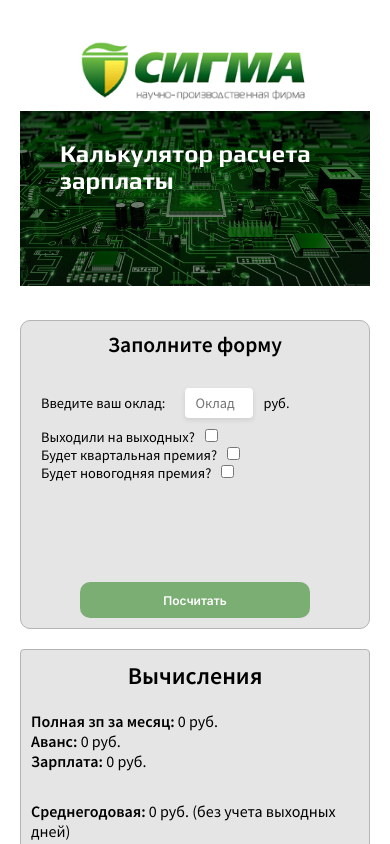
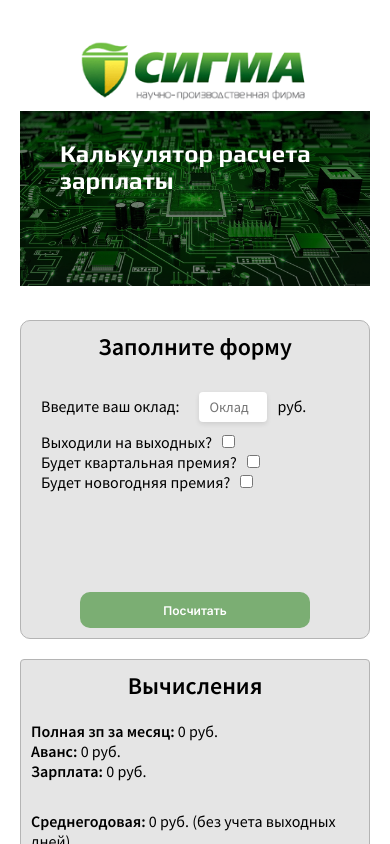
Before and after one commit to fundamentum71/sigma-salary, a React (Create React App) app: page / in a window 390 px wide. Shown: the top 844 px of the page. Built offline with nearby package versions, Linux system fonts and the light colour scheme.

Commit message:
поправил адаптив

```diff
--- a/src/components/addForm/addForm.module.scss
+++ b/src/components/addForm/addForm.module.scss
@@ -14,8 +14,8 @@
 		margin-right: 0px;
 	}
 
-	@media (max-width: 420px) {
-		font-size: 0.9rem;
+	@media (max-width: 448px) {
+		font-size: 1rem;
 		min-height: 300px;
 		padding: 10px;
 	}
@@ -37,7 +37,7 @@
 		box-shadow: 0px 2px 5px rgba(0, 0, 0, 0.1);
 		border: none;
 		border-radius: 4px;
-		@media (max-width: 420px) {
+		@media (max-width: 448px) {
 			font-size: 0.9rem;
 			padding: 0 10px;
 			width: 68px;
--- a/src/components/header/header.module.scss
+++ b/src/components/header/header.module.scss
@@ -13,7 +13,7 @@
 		left: 40px;
 		font-family: 'Play', sans-serif;
 		font-weight: 700;
-		@media (max-width: 420px) {
+		@media (max-width: 448px) {
 			font-size: 1.5rem;
 		}
 	}
--- a/src/components/resultField/resultField.module.scss
+++ b/src/components/resultField/resultField.module.scss
@@ -15,7 +15,7 @@
 		width: 100%;
 	}
 
-	@media (max-width: 420px) {
+	@media (max-width: 448px) {
 		font-size: 1rem;
 		padding: 10px;
 	}
```
